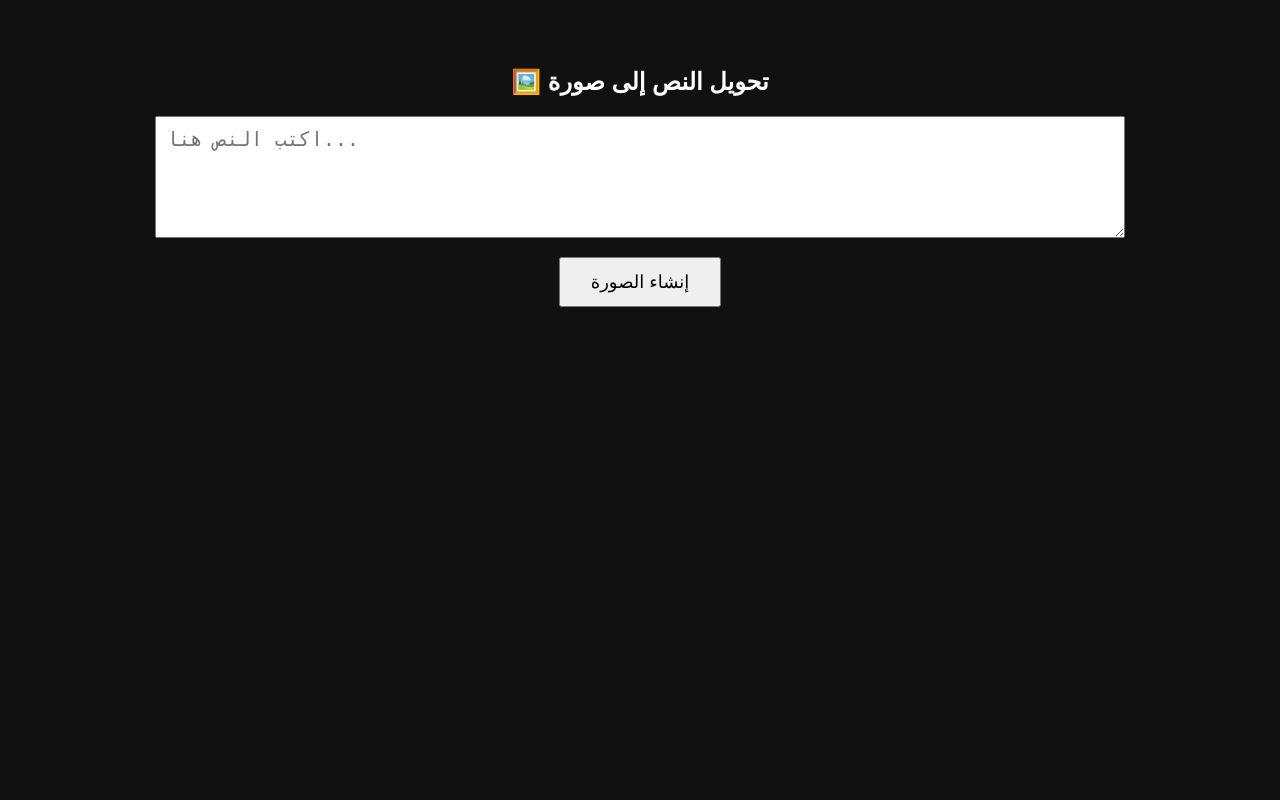
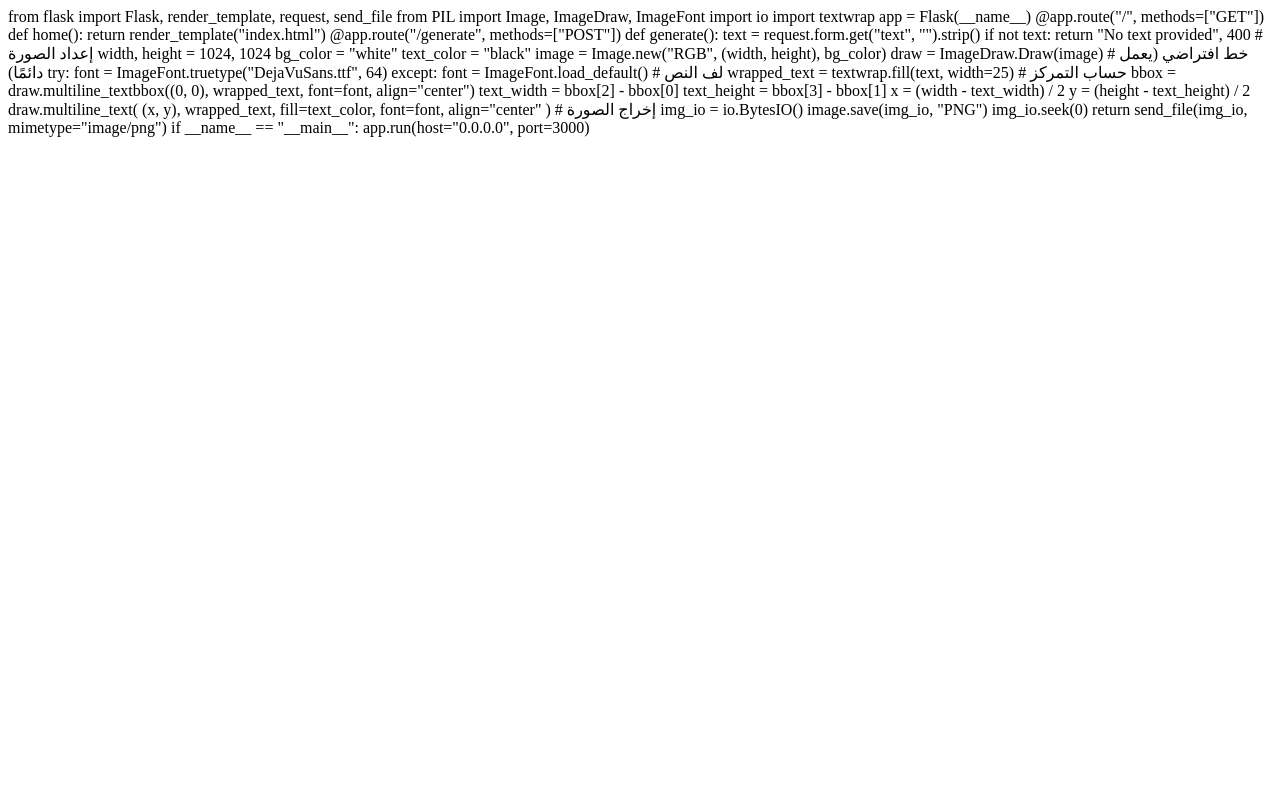
Before and after one commit to hagirmohammed1/image, a Flask app: page / in a window 1280 px wide. Run offline with Flask 3, Linux system fonts and the light colour scheme.

Commit message:
Update index.html

```diff
--- a/templates/index.html
+++ b/templates/index.html
@@ -1,37 +1,59 @@
-<!DOCTYPE html>
-<html lang="ar">
-<head>
-<meta charset="UTF-8">
-<title>Text to Image</title>
-<style>
-body {
-    background: #111;
-    color: #fff;
-    font-family: Arial, sans-serif;
-    text-align: center;
-    padding: 40px;
-}
-textarea {
-    width: 80%;
-    height: 100px;
-    font-size: 20px;
-    padding: 10px;
-}
-button {
-    margin-top: 15px;
-    padding: 12px 30px;
-    font-size: 18px;
-    cursor: pointer;
-}
-</style>
-</head>
+from flask import Flask, render_template, request, send_file
+from PIL import Image, ImageDraw, ImageFont
+import io
+import textwrap
 
-<body>
-<h2>🖼️ تحويل النص إلى صورة</h2>
+app = Flask(__name__)
 
-<form action="/generate" method="post">
-    <textarea name="text" placeholder="اكتب النص هنا..."></textarea><br>
-    <button type="submit">إنشاء الصورة</button>
-</form>
-</body>
-</html>
+@app.route("/", methods=["GET"])
+def home():
+    return render_template("index.html")
+
+@app.route("/generate", methods=["POST"])
+def generate():
+    text = request.form.get("text", "").strip()
+    if not text:
+        return "No text provided", 400
+
+    # إعداد الصورة
+    width, height = 1024, 1024
+    bg_color = "white"
+    text_color = "black"
+
+    image = Image.new("RGB", (width, height), bg_color)
+    draw = ImageDraw.Draw(image)
+
+    # خط افتراضي (يعمل دائمًا)
+    try:
+        font = ImageFont.truetype("DejaVuSans.ttf", 64)
+    except:
+        font = ImageFont.load_default()
+
+    # لف النص
+    wrapped_text = textwrap.fill(text, width=25)
+
+    # حساب التمركز
+    bbox = draw.multiline_textbbox((0, 0), wrapped_text, font=font, align="center")
+    text_width = bbox[2] - bbox[0]
+    text_height = bbox[3] - bbox[1]
+
+    x = (width - text_width) / 2
+    y = (height - text_height) / 2
+
+    draw.multiline_text(
+        (x, y),
+        wrapped_text,
+        fill=text_color,
+        font=font,
+        align="center"
+    )
+
+    # إخراج الصورة
+    img_io = io.BytesIO()
+    image.save(img_io, "PNG")
+    img_io.seek(0)
+
+    return send_file(img_io, mimetype="image/png")
+
+if __name__ == "__main__":
+    app.run(host="0.0.0.0", port=3000)
```
